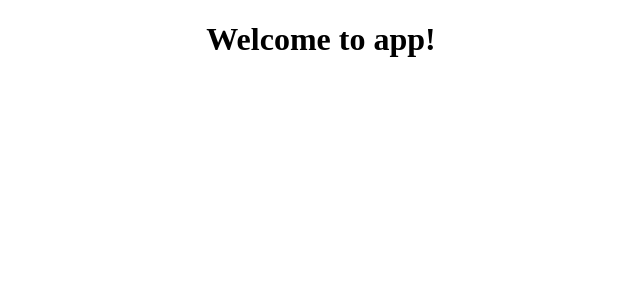
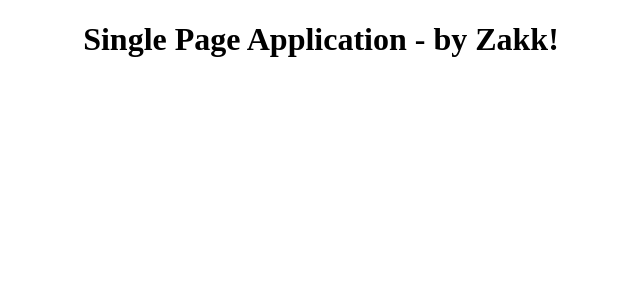
Before and after one commit to zmonsanu/SinglePageApp, an Angular app: page / in a window 1280 px wide. Shown: the top 300 px of the page, without its empty margins (319-959 px from the left). Built offline with nearby package versions, Linux system fonts and the light colour scheme.

Commit message:
creacion bootstrap

```diff
--- a/src/app/app.component.html
+++ b/src/app/app.component.html
@@ -1,7 +1,7 @@
 <!--The content below is only a placeholder and can be replaced.-->
 <div style="text-align:center">
   <h1>
-    Welcome to {{title}}!
+    {{title}}!
   </h1>
 
 </div>
--- a/src/app/app.component.ts
+++ b/src/app/app.component.ts
@@ -6,5 +6,5 @@
   styleUrls: ['./app.component.css']
 })
 export class AppComponent {
-  title = 'app';
+  title = 'Single Page Application - by Zakk';
 }
--- a/src/app/app.module.ts
+++ b/src/app/app.module.ts
@@ -3,11 +3,13 @@
 
 import { AppComponent } from './app.component';
 import { NavbarComponent } from './components/shared/navbar/navbar.component';
+import { HomeComponent } from './components/home/home.component';
 
 @NgModule({
   declarations: [
     AppComponent,
-    NavbarComponent
+    NavbarComponent,
+    HomeComponent
   ],
   imports: [
     BrowserModule
--- /dev/null
+++ b/src/app/components/home/home.component.html
@@ -0,0 +1,3 @@
+<p>
+  home works!
+</p>
--- /dev/null
+++ b/src/app/components/home/home.component.ts
@@ -0,0 +1,15 @@
+import { Component, OnInit } from '@angular/core';
+
+@Component({
+  selector: 'app-home',
+  templateUrl: './home.component.html',
+  styleUrls: ['./home.component.css']
+})
+export class HomeComponent implements OnInit {
+
+  constructor() { }
+
+  ngOnInit() {
+  }
+
+}
--- a/src/app/components/shared/navbar/navbar.component.ts
+++ b/src/app/components/shared/navbar/navbar.component.ts
@@ -3,7 +3,7 @@
 @Component({
   selector: 'app-navbar',
   templateUrl: './navbar.component.html',
-  styleUrls: ['./navbar.component.css']
+/*   styleUrls: ['./navbar.component.css'] */
 })
 export class NavbarComponent implements OnInit {
 
```
Also changed, not shown: src/app/components/home/home.component.css (added), 1 other file (tests, documents, lock files or other folders).
